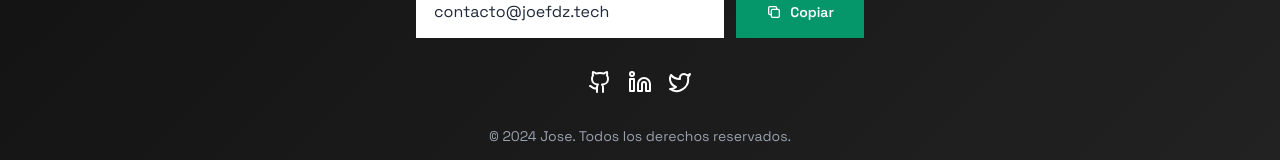
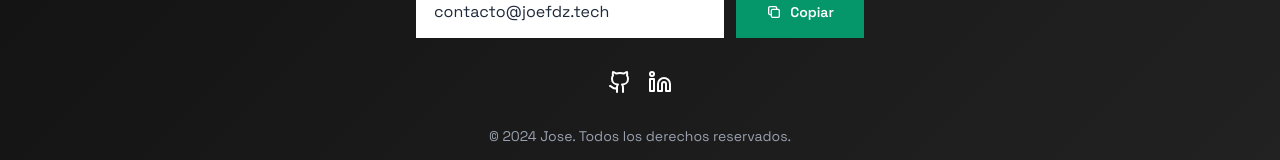
Before and after one commit to JoseFernandezViloria/Portfolio-2.0, a React (Vite) app: page / in a window 1280 px wide. Shown: the part 1987-2147 px from the top of the page. Built offline with nearby package versions, Linux system fonts and the light colour scheme; a web font is replaced by a local one.

Commit message:
feat: actualizar redes sociales del footer
- Eliminar icono de Twitter del footer
- Actualizar enlace de LinkedIn con URL personalizada
- Simplificar sección de redes sociales

```diff
--- a/src/components/Footer.jsx
+++ b/src/components/Footer.jsx
@@ -1,5 +1,5 @@
 import React, { useState } from "react";
-import { Github, Linkedin, Twitter } from "lucide-react";
+import { Github, Linkedin } from "lucide-react";
 
 const Footer = ({ t }) => {
   const [copied, setCopied] = useState(false);
@@ -97,8 +97,7 @@ const Footer = ({ t }) => {
           {/* Redes sociales */}
           <div className="flex justify-center items-center gap-4">
             <SocialIcon Icon={Github} href="https://github.com" />
-            <SocialIcon Icon={Linkedin} href="https://linkedin.com" />
-            <SocialIcon Icon={Twitter} href="https://twitter.com" />
+            <SocialIcon Icon={Linkedin} href="https://www.linkedin.com/notifications/?filter=all" />
           </div>
 
           {/* Copyright */}
```
